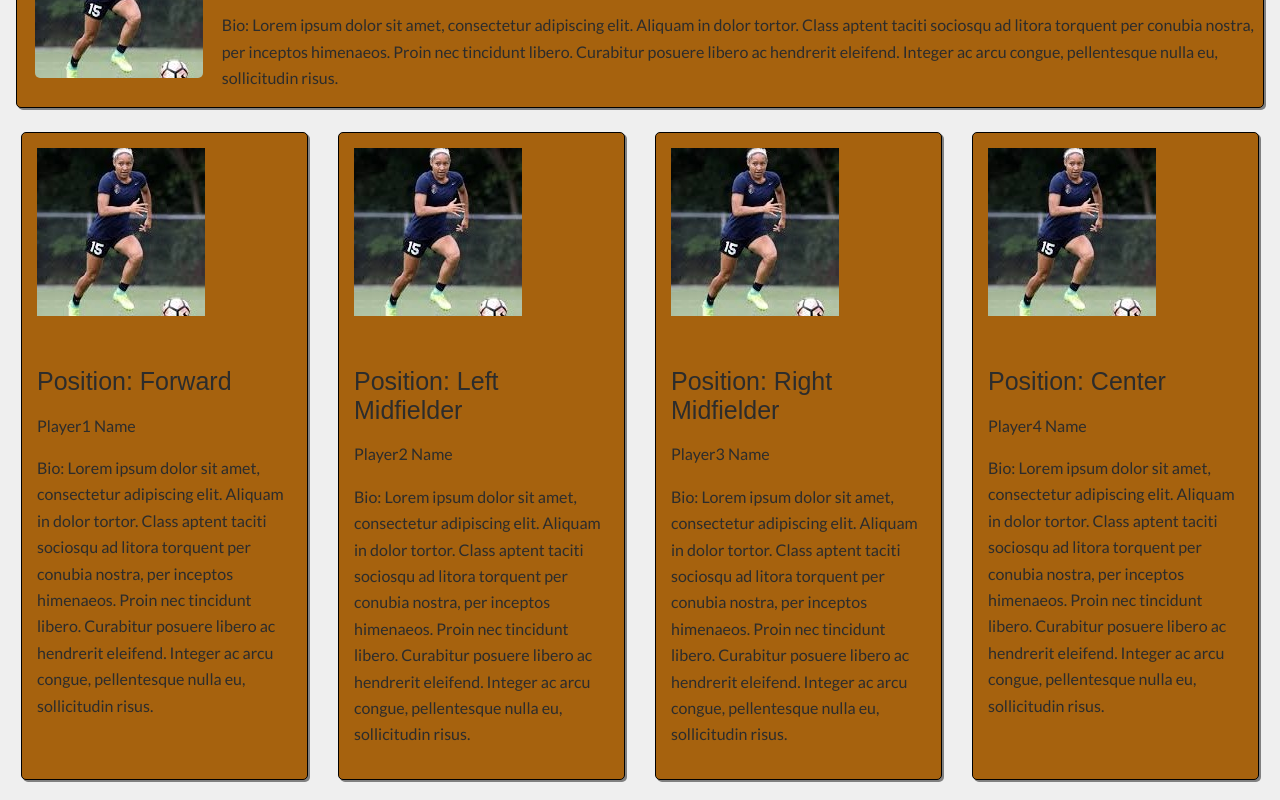
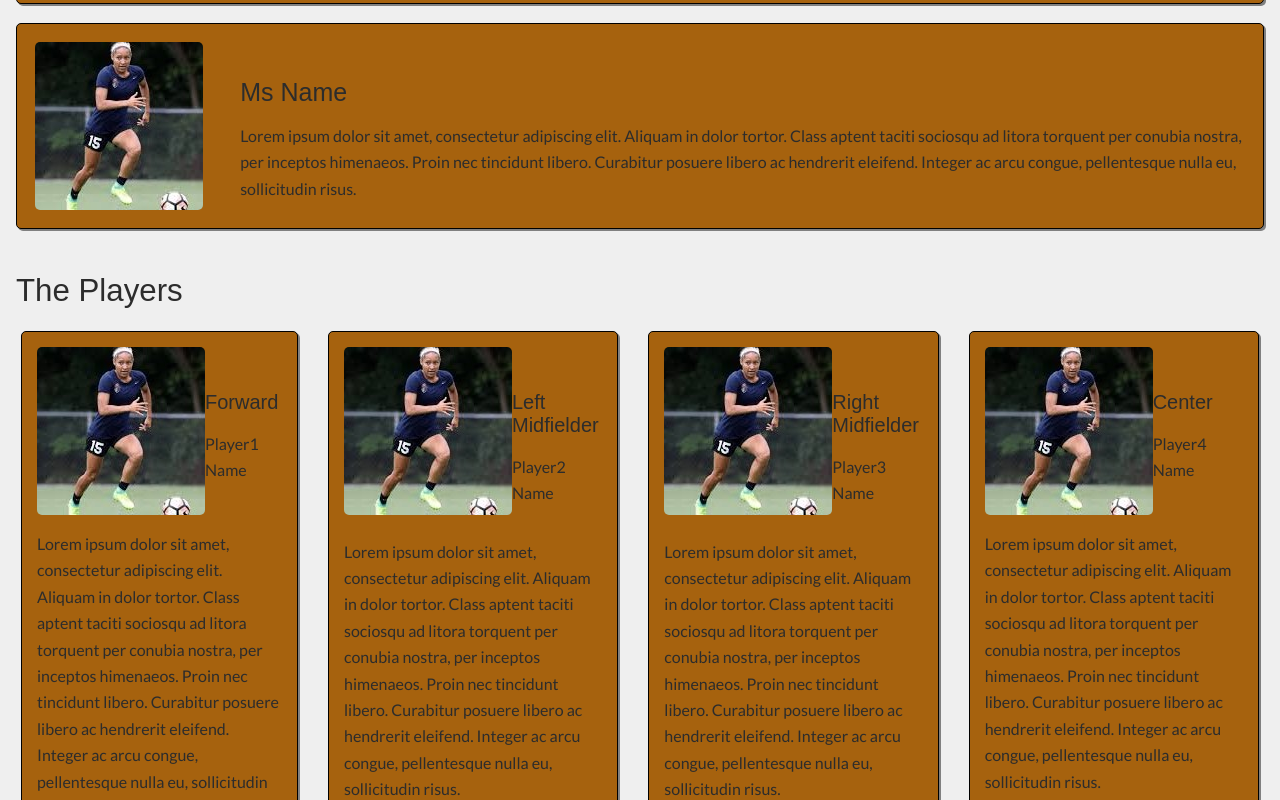
Before and after one commit to jessicavaughan820/TeamUp, a React app: page / in a window 1280 px wide. Shown: the part 1580-2380 px from the top of the page. Built offline with nearby package versions, Linux system fonts and the light colour scheme; a web font is replaced by a local one.

Commit message:
modfied mark up to support styling changes

```diff
--- a/client/components/About.js
+++ b/client/components/About.js
@@ -3,6 +3,7 @@ import React from 'react';
 const About = ({ text }) => {
     return (
       <div id="about-container">
+        <h2>About Us</h2>
         <p>
         {text}
         </p>
--- a/client/components/CardDisplay.js
+++ b/client/components/CardDisplay.js
@@ -15,7 +15,9 @@ const CardDisplay = (props) => {
 
   return (
     <div id="team">
+      <h3>The Managers</h3>
       {managers}
+      <h3>The Players</h3>
       <div id='players'>
         {players}
       </div>
--- a/client/components/EntryForm.js
+++ b/client/components/EntryForm.js
@@ -1,8 +1,10 @@
 import React from 'react';
 
 const EntryForm = (props) => (
+  <div id='signup-section'>
   <div id="sign-up">
   <h2>Sign Up To Play!</h2>
+  <div id='form-section'>
   <form action="/add" method="post">
     <label>First Name: <input type="text" name="firstName" size="30" required></input></label>
     <label>Last Name: <input type="text" name="lastName" size="30" required></input> </label>
@@ -49,6 +51,8 @@ const EntryForm = (props) => (
     <input type="submit" value="Submit" onClick={() => props.handleClick()}></input>
   </form>
   </div>
+  </div>
+  </div>
 );
 
 export default EntryForm;
--- a/client/components/ManagerCard.js
+++ b/client/components/ManagerCard.js
@@ -6,10 +6,9 @@ const ManagerCard = (props) => {
       <div className='image'>
         <img src={props.img} alt={props.firstName + props.lastName} />
       </div>
-      <div id="info">
-        <h4>Manager</h4>
-        <p>{props.firstName} {props.lastName}</p>
-        <p>Bio: {props.bio}</p>
+      <div className="info">
+        <h4>{props.firstName} {props.lastName}</h4>
+        <p>{props.bio}</p>
       </div>
   </div>
   )
--- a/client/components/PlayerCard.js
+++ b/client/components/PlayerCard.js
@@ -2,10 +2,15 @@ import React from 'react';
 
 const PlayerCard = (props) => (
   <div className="player-card">
-    <img src={props.img} alt={props.position + props.firstName + props.lastName} height='168' width='168' />
-    <h4>Position: {props.position}</h4>
-    <p>{props.firstName} {props.lastName}</p>
-    <p>Bio: {props.bio}</p>
+    <div className='player-card-header'>
+      <img src={props.img} alt={props.position + props.firstName + props.lastName} height='168' width='168' />
+      <div className='title-box'>
+        <h5>{props.position}</h5>
+        <p className='player-name'>{props.firstName} {props.lastName}</p>
+      </div>
+
+    </div>
+    <p>{props.bio}</p>
   </div>
 );
 
--- a/client/components/SignUpMessage.js
+++ b/client/components/SignUpMessage.js
@@ -3,7 +3,7 @@ import React from 'react';
 const SignUpMessage = () => {
   return (
     <div id='signup-message'>
-      <p>Thank you for signing up.  An organizer will be in touch with you soon</p>
+      <p>Thank you for signing up!  An organizer will be in touch with you soon</p>
     </div>
   )
 }
```
